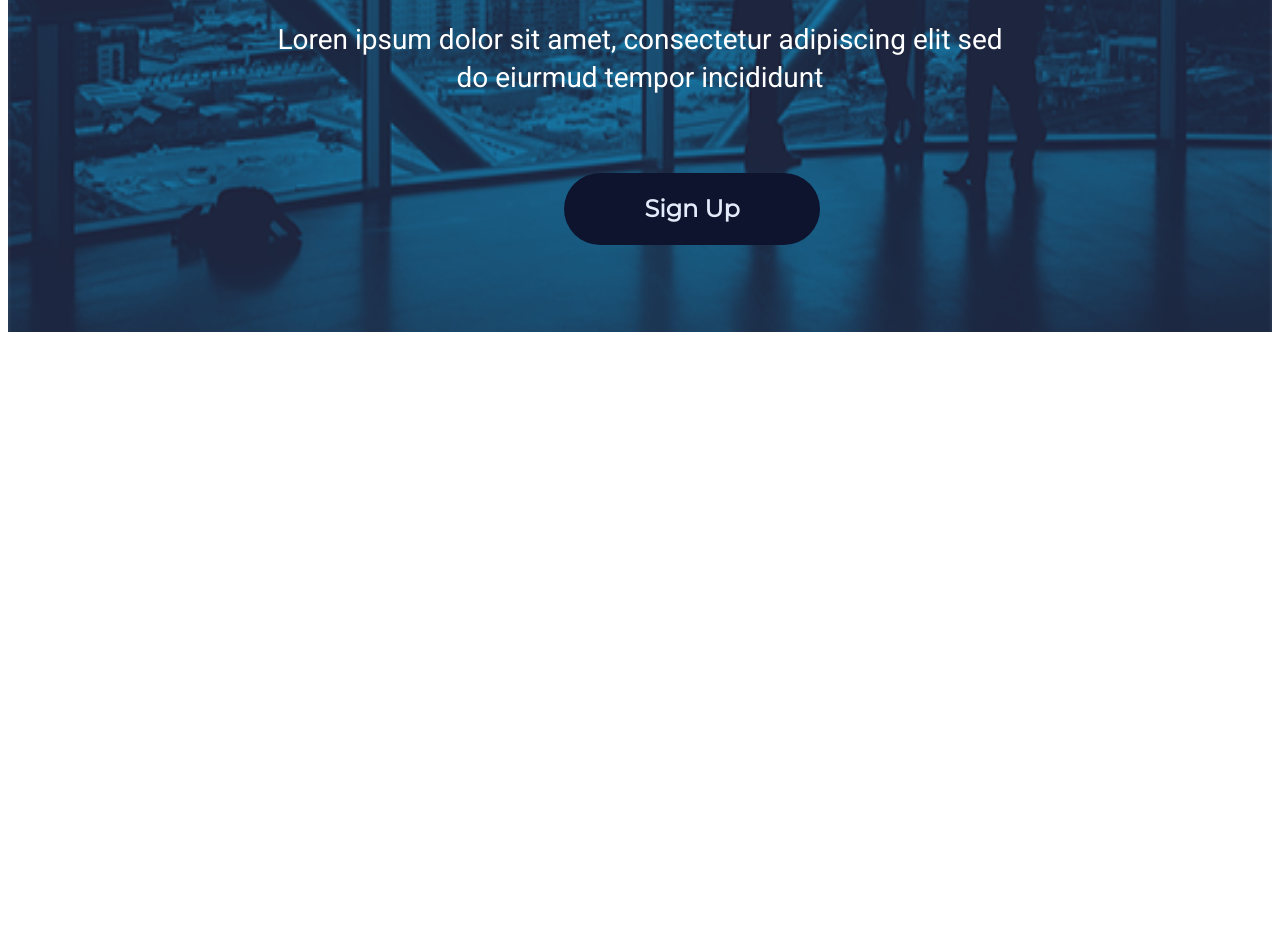
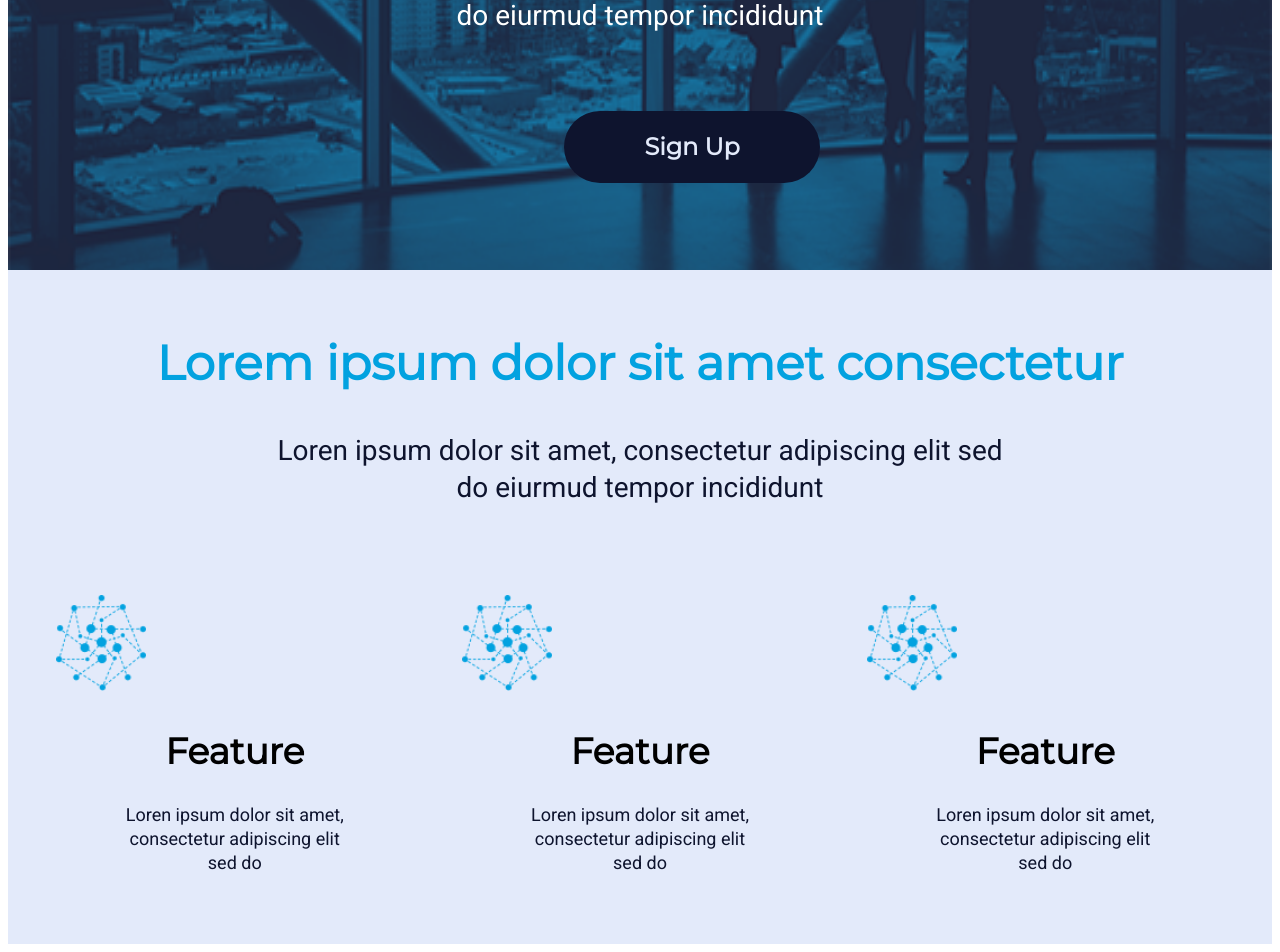
Before and after one commit to AMSpears/provide-services, a React (Create React App) app: page / in a window 1280 px wide. Shown: the part 575-1527 px from the top of the page. Before the commit the page ends 915 px from the top, so only its background shows below. Built offline with nearby package versions, Linux system fonts and the light colour scheme.

Commit message:
add feature section

```diff
--- a/src/components/Content/Content.css
+++ b/src/components/Content/Content.css
@@ -1,4 +1,4 @@
-
+/* sections */
  section {
      position: relative;
      overflow: hidden;
@@ -9,41 +9,51 @@
     background-size: 100% 853px;
     padding-bottom: 87px;
 }
-h1, p {
-    color: #ffffff;
+.feature-section {
+    background-color: #E3EAFA;
+    background-size: 100% 600px;
+}
+
+/* Main tags */
+h1, h2,
+p {
     text-align: center;
     margin-left: auto;
     margin-right: auto;
 }
-h1 {
+/* Intro details */
+#intro-header {
+    color: #ffffff;
     line-height: 44px;
     font-family: 'Montserrat';
     font-size:36px;
     font-weight:  bolder;
     width:733px;
     height: 36px;
-    padding-top:80px;
+    margin-top:64px;
 }
 
-p {
+#intro-details {
+    color: #ffffff;
     font-size: 28px;
     font-family: 'Roboto';
     font-weight:300;
     line-height:38px;
     width: 762px;
     height: 44px;
-    padding-top:16px;
+    margin-top:16px;
 
 }
 
 #intro-logo{
     display: block;
-    padding-top: 165px;
+    margin-top: 165px;
     margin-left: auto;
     margin-right: auto;
     width: 426px;
     height: 110px;
 }
+
 #sign-up {
     color: #E3EAFA;
     font-family: 'Montserrat';
@@ -60,6 +70,71 @@ p {
     margin-top:80px;
     cursor: pointer;
 }
+
+/* Features details */
+#feature-header {
+    color: #02A2E0;
+    height: 58px;
+    width: 977px;
+    font-family: 'Montserrat';
+    font-size: 48px;
+    font-weight: bolder;
+    line-height: 58px;
+    margin-top:64px;
+}
+#feature-details {
+    height: 74px;
+    width: 762px;
+    color: #0E142E;
+    font-family: 'Roboto';
+    font-size: 28px;
+    line-height: 37px;
+    margin-top:12px;
+}
+.feature-items-container{
+    display: flex;
+    flex-wrap: wrap;
+    justify-content: space-evenly;
+    align-items: center;
+    height: 100%;
+    width: 100%;
+}
+.feature-items-container div {
+    max-height: 100%;
+    max-width: 100%;
+}
+img {
+    max-height: 100%;
+    max-width: 100%;
+}
+.feature-item-img  {
+    height: 96.07px;
+    width: 90px;
+    margin-top:61px;
+    margin-right:267px;
+}
+.feature-item-title {
+    height: 44px;
+    width: 142px;
+    color: #000000;
+    font-family: 'Montserrat';
+    font-size: 36px;
+    font-weight: 600;
+    line-height: 44px;
+    margin-top:33.93px;
+
+}
+.feature-item-details {
+    height: 72px;
+    width: 239px;
+    color: #0E142E;
+    font-family: 'Roboto';
+    font-size: 18px;
+    line-height: 24px;
+    margin-top:16px;
+    margin-bottom:69px;
+}
+
  /* reponsiveness to other devices */
  @media only screen and (max-width: 1024px) {
 
--- a/src/components/Content/Content.js
+++ b/src/components/Content/Content.js
@@ -1,17 +1,39 @@
 import React from 'react'
 import Logo from '../Img/provide_logo_dark-blue.png'
+import FeatureItem from "../Img/noun_Network_27392.png"
 import './Content.css'
 
 const Content = () => {
     return (
         <div>
             <section className ="intro">
-            <img id = "intro-logo" src= {Logo} alt = "Provide Services"/>
-            <h1>Loren ipsum dolor sit amet consectetur</h1>
-            <p>Loren ipsum dolor sit amet, consectetur adipiscing elit sed do eiurmud tempor incididunt</p>
-            <a href= "#"><button id= "sign-up"> Sign Up</button></a>
+                <img id = "intro-logo" src= {Logo} alt = "Provide Services"/>
+                <h1 id= "intro-header">Loren ipsum dolor sit amet consectetur</h1>
+                <p id= "intro-details">Loren ipsum dolor sit amet, consectetur adipiscing elit sed do eiurmud tempor incididunt</p>
+                <a href= "#"><button id= "sign-up"> Sign Up</button></a>
             </section>
+            <section className ="feature-section">
+                <h1 id= "feature-header">Lorem ipsum dolor sit amet consectetur</h1>
+                <p id= "feature-details">Loren ipsum dolor sit amet, consectetur adipiscing elit sed do eiurmud tempor incididunt</p>
+              <div className= "feature-items-container">
+                <div>
+                    <img className= "feature-item-img" src ={FeatureItem}/>
+                    <h2 className= "feature-item-title">Feature</h2>
+                    <p className = "feature-item-details">Loren ipsum dolor sit amet, consectetur adipiscing elit sed do</p>
+                </div>
+                <div>
+                    <img className= "feature-item-img" src ={FeatureItem}/>
+                    <h2 className= "feature-item-title">Feature</h2>
+                    <p className = "feature-item-details">Loren ipsum dolor sit amet, consectetur adipiscing elit sed do</p>
+                </div>
+                <div>
+                    <img className= "feature-item-img" src ={FeatureItem}/>
+                    <h2 className = "feature-item-title">Feature</h2>
+                    <p className = "feature-item-details">Loren ipsum dolor sit amet, consectetur adipiscing elit sed do</p>
+                </div>
+              </div>
 
+            </section>
         </div>
     )
 }
```
